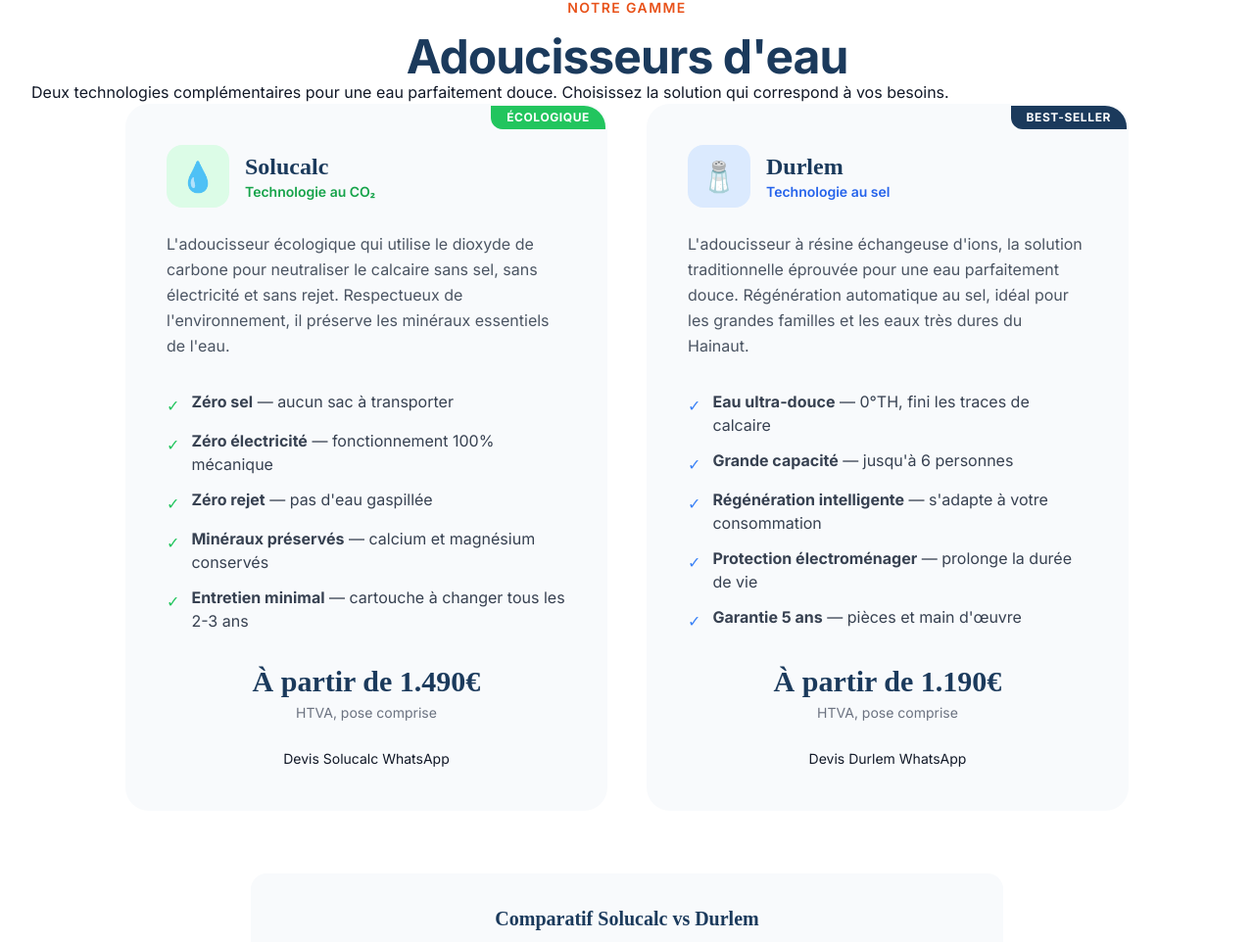
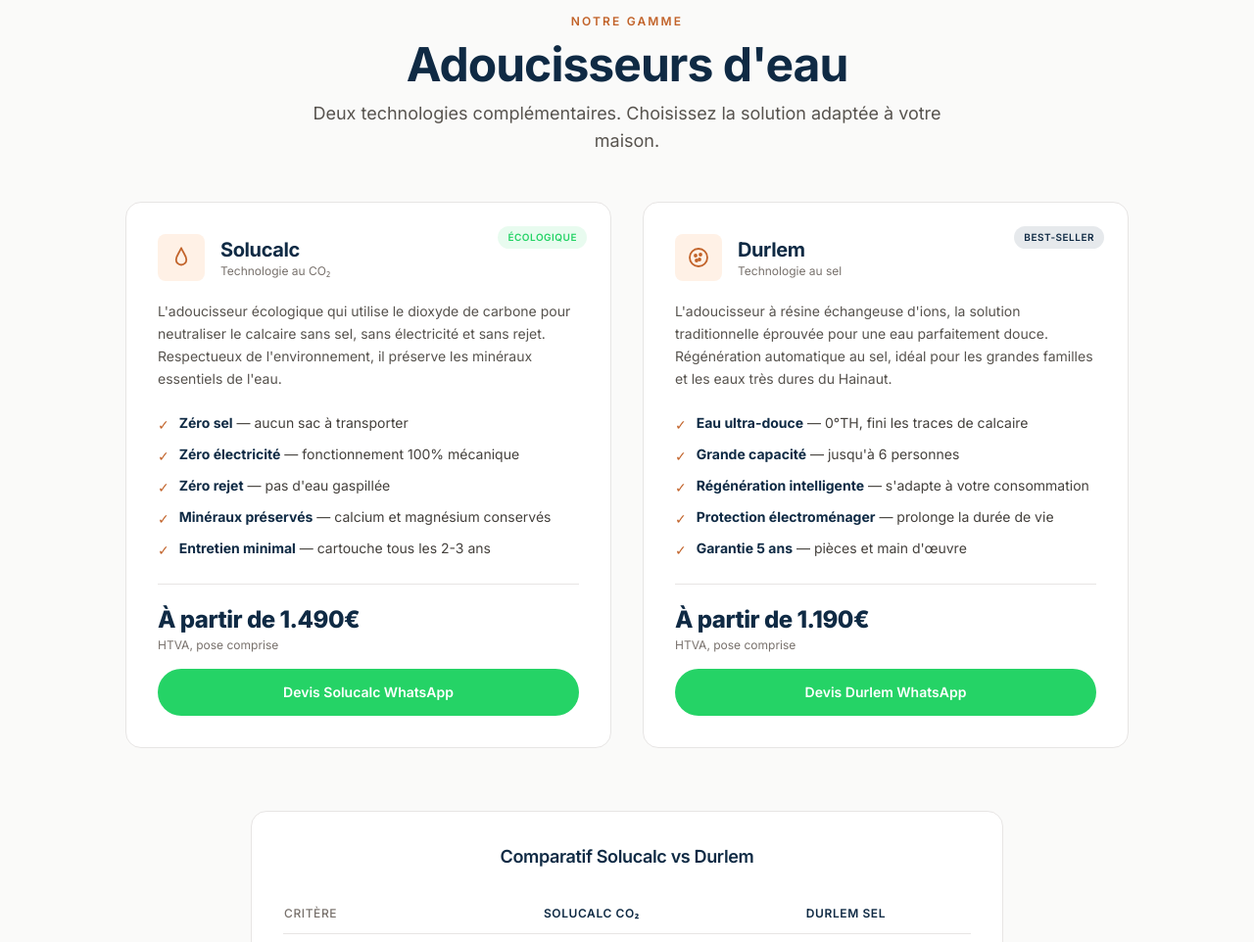
Before and after one commit to IA-optimist/chauffage-moi-v2, an Astro site: page / in a window 1280 px wide. Shown: the part 1690-2652 px from the top of the page at 98% size. Built offline with nearby package versions, Linux system fonts and the light colour scheme; Astro itself is replaced by a stand-in of ours.

Commit message:
feat(design): refonte gamme adoucisseurs et comparatif

```diff
--- a/src/pages/index.astro
+++ b/src/pages/index.astro
@@ -139,115 +139,99 @@
   </section>
 
   <!-- Gamme Adoucisseurs -->
-  <section id="gamme" class="py-24 bg-white">
-    <div class="max-w-7xl mx-auto px-4 sm:px-6 lg:px-8">
-      <span class="text-[#E8521A] font-semibold text-sm uppercase tracking-widest text-center block mb-4">Notre gamme</span>
-      <h2 class="section-title text-[#1B3A5C]">Adoucisseurs d'eau</h2>
-      <p class="section-subtitle">Deux technologies complémentaires pour une eau parfaitement douce. Choisissez la solution qui correspond à vos besoins.</p>
+  <section id="gamme" class="py-20 lg:py-28 bg-stone-50">
+    <div class="max-w-6xl mx-auto px-4 sm:px-6 lg:px-8">
+      <span class="section-eyebrow">Notre gamme</span>
+      <h2 class="section-title">Adoucisseurs d'eau</h2>
+      <p class="section-lead">Deux technologies complémentaires. Choisissez la solution adaptée à votre maison.</p>
 
-      <div class="grid md:grid-cols-2 gap-10 max-w-5xl mx-auto">
+      <div class="grid md:grid-cols-2 gap-6 lg:gap-8 max-w-5xl mx-auto">
         <!-- Solucalc -->
-        <div class="bg-[#F8FAFC] rounded-3xl p-8 lg:p-10 border-2 border-transparent hover:border-[#1B3A5C] transition-all duration-300 relative overflow-hidden group">
-          <div class="absolute top-0 right-0 bg-green-500 text-white px-4 py-1 rounded-bl-xl text-xs font-bold uppercase tracking-wider">Écologique</div>
-          <div class="flex items-center gap-4 mb-6">
-            <div class="w-16 h-16 bg-green-100 rounded-2xl flex items-center justify-center text-3xl">💧</div>
+        <div class="bg-white rounded-2xl p-8 border border-stone-200 hover:border-cuivre transition-colors relative">
+          <span class="absolute top-6 right-6 inline-flex items-center gap-1 bg-whatsapp/10 text-whatsapp text-[10px] font-semibold uppercase tracking-wider px-2.5 py-1 rounded-full">Écologique</span>
+          <div class="flex items-center gap-4 mb-5">
+            <div class="w-12 h-12 rounded-lg bg-cuivre-soft text-cuivre flex items-center justify-center">
+              <svg class="w-6 h-6" fill="none" stroke="currentColor" stroke-width="1.8" viewBox="0 0 24 24"><path stroke-linecap="round" stroke-linejoin="round" d="M12 2.25c-2.429 5.778-5.25 7.875-5.25 12a5.25 5.25 0 0010.5 0c0-4.125-2.821-6.222-5.25-12z"/></svg>
+            </div>
             <div>
-              <h3 class="text-2xl font-bold font-[family-name:Playfair_Display,serif] text-[#1B3A5C]">Solucalc</h3>
-              <p class="text-green-600 font-semibold text-sm">Technologie au CO₂</p>
+              <h3 class="text-xl font-bold text-marine tracking-tightish">Solucalc</h3>
+              <p class="text-stone-500 text-xs">Technologie au CO₂</p>
             </div>
           </div>
-          <p class="text-gray-600 mb-8 leading-relaxed">
+          <p class="text-stone-600 text-sm mb-6 leading-relaxed">
             L'adoucisseur écologique qui utilise le dioxyde de carbone pour neutraliser le calcaire sans sel, sans électricité et sans rejet. Respectueux de l'environnement, il préserve les minéraux essentiels de l'eau.
           </p>
-          <ul class="space-y-3 mb-8">
-            <li class="flex items-start gap-3 text-gray-700">
-              <span class="text-green-500 mt-1">✓</span> <span><strong>Zéro sel</strong> — aucun sac à transporter</span>
-            </li>
-            <li class="flex items-start gap-3 text-gray-700">
-              <span class="text-green-500 mt-1">✓</span> <span><strong>Zéro électricité</strong> — fonctionnement 100% mécanique</span>
-            </li>
-            <li class="flex items-start gap-3 text-gray-700">
-              <span class="text-green-500 mt-1">✓</span> <span><strong>Zéro rejet</strong> — pas d'eau gaspillée</span>
-            </li>
-            <li class="flex items-start gap-3 text-gray-700">
-              <span class="text-green-500 mt-1">✓</span> <span><strong>Minéraux préservés</strong> — calcium et magnésium conservés</span>
-            </li>
-            <li class="flex items-start gap-3 text-gray-700">
-              <span class="text-green-500 mt-1">✓</span> <span><strong>Entretien minimal</strong> — cartouche à changer tous les 2-3 ans</span>
-            </li>
+          <ul class="space-y-2.5 mb-6 text-sm">
+            <li class="flex items-start gap-2.5 text-stone-700"><span class="text-cuivre mt-0.5">✓</span> <span><strong class="text-marine">Zéro sel</strong> — aucun sac à transporter</span></li>
+            <li class="flex items-start gap-2.5 text-stone-700"><span class="text-cuivre mt-0.5">✓</span> <span><strong class="text-marine">Zéro électricité</strong> — fonctionnement 100% mécanique</span></li>
+            <li class="flex items-start gap-2.5 text-stone-700"><span class="text-cuivre mt-0.5">✓</span> <span><strong class="text-marine">Zéro rejet</strong> — pas d'eau gaspillée</span></li>
+            <li class="flex items-start gap-2.5 text-stone-700"><span class="text-cuivre mt-0.5">✓</span> <span><strong class="text-marine">Minéraux préservés</strong> — calcium et magnésium conservés</span></li>
+            <li class="flex items-start gap-2.5 text-stone-700"><span class="text-cuivre mt-0.5">✓</span> <span><strong class="text-marine">Entretien minimal</strong> — cartouche tous les 2-3 ans</span></li>
           </ul>
-          <div class="text-center">
-            <span class="text-3xl font-bold text-[#1B3A5C] font-[family-name:Playfair_Display,serif]">À partir de 1.490€</span>
-            <p class="text-gray-500 text-sm mt-1">HTVA, pose comprise</p>
-          </div>
-          <div class="mt-6 text-center">
-            <a href="https://wa.me/32491873419?text=Bonjour%2C%20je%20souhaite%20un%20devis%20pour%20l%27adoucisseur%20Solucalc" target="_blank" rel="noopener" class="btn-green text-sm px-6 py-3">
+          <div class="border-t border-stone-200 pt-5">
+            <div class="mb-4">
+              <span class="text-2xl font-extrabold text-marine tracking-tightish">À partir de 1.490€</span>
+              <p class="text-stone-500 text-xs mt-0.5">HTVA, pose comprise</p>
+            </div>
+            <a href="https://wa.me/32491873419?text=Bonjour%2C%20je%20souhaite%20un%20devis%20pour%20l%27adoucisseur%20Solucalc" target="_blank" rel="noopener" class="btn-whatsapp w-full text-sm">
               Devis Solucalc WhatsApp
             </a>
           </div>
         </div>
 
         <!-- Durlem -->
-        <div class="bg-[#F8FAFC] rounded-3xl p-8 lg:p-10 border-2 border-transparent hover:border-[#1B3A5C] transition-all duration-300 relative overflow-hidden group">
-          <div class="absolute top-0 right-0 bg-[#1B3A5C] text-white px-4 py-1 rounded-bl-xl text-xs font-bold uppercase tracking-wider">Best-seller</div>
-          <div class="flex items-center gap-4 mb-6">
-            <div class="w-16 h-16 bg-blue-100 rounded-2xl flex items-center justify-center text-3xl">🧂</div>
+        <div class="bg-white rounded-2xl p-8 border border-stone-200 hover:border-cuivre transition-colors relative">
+          <span class="absolute top-6 right-6 inline-flex items-center gap-1 bg-marine/10 text-marine text-[10px] font-semibold uppercase tracking-wider px-2.5 py-1 rounded-full">Best-seller</span>
+          <div class="flex items-center gap-4 mb-5">
+            <div class="w-12 h-12 rounded-lg bg-cuivre-soft text-cuivre flex items-center justify-center">
+              <svg class="w-6 h-6" fill="none" stroke="currentColor" stroke-width="1.8" viewBox="0 0 24 24"><circle cx="12" cy="12" r="9"/><circle cx="9" cy="10" r="1" fill="currentColor"/><circle cx="14" cy="9" r="1" fill="currentColor"/><circle cx="13" cy="14" r="1" fill="currentColor"/><circle cx="10" cy="15" r="1" fill="currentColor"/></svg>
+            </div>
             <div>
-              <h3 class="text-2xl font-bold font-[family-name:Playfair_Display,serif] text-[#1B3A5C]">Durlem</h3>
-              <p class="text-blue-600 font-semibold text-sm">Technologie au sel</p>
+              <h3 class="text-xl font-bold text-marine tracking-tightish">Durlem</h3>
+              <p class="text-stone-500 text-xs">Technologie au sel</p>
             </div>
           </div>
-          <p class="text-gray-600 mb-8 leading-relaxed">
+          <p class="text-stone-600 text-sm mb-6 leading-relaxed">
             L'adoucisseur à résine échangeuse d'ions, la solution traditionnelle éprouvée pour une eau parfaitement douce. Régénération automatique au sel, idéal pour les grandes familles et les eaux très dures du Hainaut.
           </p>
-          <ul class="space-y-3 mb-8">
-            <li class="flex items-start gap-3 text-gray-700">
-              <span class="text-blue-500 mt-1">✓</span> <span><strong>Eau ultra-douce</strong> — 0°TH, fini les traces de calcaire</span>
-            </li>
-            <li class="flex items-start gap-3 text-gray-700">
-              <span class="text-blue-500 mt-1">✓</span> <span><strong>Grande capacité</strong> — jusqu'à 6 personnes</span>
-            </li>
-            <li class="flex items-start gap-3 text-gray-700">
-              <span class="text-blue-500 mt-1">✓</span> <span><strong>Régénération intelligente</strong> — s'adapte à votre consommation</span>
-            </li>
-            <li class="flex items-start gap-3 text-gray-700">
-              <span class="text-blue-500 mt-1">✓</span> <span><strong>Protection électroménager</strong> — prolonge la durée de vie</span>
-            </li>
-            <li class="flex items-start gap-3 text-gray-700">
-              <span class="text-blue-500 mt-1">✓</span> <span><strong>Garantie 5 ans</strong> — pièces et main d'œuvre</span>
-            </li>
+          <ul class="space-y-2.5 mb-6 text-sm">
+            <li class="flex items-start gap-2.5 text-stone-700"><span class="text-cuivre mt-0.5">✓</span> <span><strong class="text-marine">Eau ultra-douce</strong> — 0°TH, fini les traces de calcaire</span></li>
+            <li class="flex items-start gap-2.5 text-stone-700"><span class="text-cuivre mt-0.5">✓</span> <span><strong class="text-marine">Grande capacité</strong> — jusqu'à 6 personnes</span></li>
+            <li class="flex items-start gap-2.5 text-stone-700"><span class="text-cuivre mt-0.5">✓</span> <span><strong class="text-marine">Régénération intelligente</strong> — s'adapte à votre consommation</span></li>
+            <li class="flex items-start gap-2.5 text-stone-700"><span class="text-cuivre mt-0.5">✓</span> <span><strong class="text-marine">Protection électroménager</strong> — prolonge la durée de vie</span></li>
+            <li class="flex items-start gap-2.5 text-stone-700"><span class="text-cuivre mt-0.5">✓</span> <span><strong class="text-marine">Garantie 5 ans</strong> — pièces et main d'œuvre</span></li>
           </ul>
-          <div class="text-center">
-            <span class="text-3xl font-bold text-[#1B3A5C] font-[family-name:Playfair_Display,serif]">À partir de 1.190€</span>
-            <p class="text-gray-500 text-sm mt-1">HTVA, pose comprise</p>
-          </div>
-          <div class="mt-6 text-center">
-            <a href="https://wa.me/32491873419?text=Bonjour%2C%20je%20souhaite%20un%20devis%20pour%20l%27adoucisseur%20Durlem" target="_blank" rel="noopener" class="btn-green text-sm px-6 py-3">
+          <div class="border-t border-stone-200 pt-5">
+            <div class="mb-4">
+              <span class="text-2xl font-extrabold text-marine tracking-tightish">À partir de 1.190€</span>
+              <p class="text-stone-500 text-xs mt-0.5">HTVA, pose comprise</p>
+            </div>
+            <a href="https://wa.me/32491873419?text=Bonjour%2C%20je%20souhaite%20un%20devis%20pour%20l%27adoucisseur%20Durlem" target="_blank" rel="noopener" class="btn-whatsapp w-full text-sm">
               Devis Durlem WhatsApp
             </a>
           </div>
         </div>
       </div>
 
-      <!-- Comparison table -->
-      <div class="mt-16 max-w-3xl mx-auto bg-[#F8FAFC] rounded-2xl p-8">
-        <h3 class="text-xl font-bold font-[family-name:Playfair_Display,serif] text-center text-[#1B3A5C] mb-8">Comparatif Solucalc vs Durlem</h3>
+      <!-- Comparatif -->
+      <div class="mt-16 max-w-3xl mx-auto bg-white rounded-2xl border border-stone-200 p-6 lg:p-8">
+        <h3 class="text-lg font-semibold text-center text-marine mb-6 tracking-tightish">Comparatif Solucalc vs Durlem</h3>
         <div class="overflow-x-auto">
-          <table class="w-full text-left">
+          <table class="w-full text-left text-sm">
             <thead>
-              <tr class="border-b border-gray-200">
-                <th class="py-3 pr-4 text-gray-500 font-medium">Critère</th>
-                <th class="py-3 px-4 text-center text-green-700 font-bold">Solucalc CO₂</th>
-                <th class="py-3 pl-4 text-center text-blue-700 font-bold">Durlem Sel</th>
+              <tr class="border-b border-stone-200">
+                <th class="py-3 pr-4 text-stone-500 text-xs uppercase tracking-wider font-medium">Critère</th>
+                <th class="py-3 px-4 text-center text-marine text-xs uppercase tracking-wider font-semibold">Solucalc CO₂</th>
+                <th class="py-3 pl-4 text-center text-marine text-xs uppercase tracking-wider font-semibold">Durlem Sel</th>
               </tr>
             </thead>
-            <tbody class="text-gray-700">
-              <tr class="border-b border-gray-100"><td class="py-3 pr-4">Technologie</td><td class="py-3 px-4 text-center">CO₂ sous pression</td><td class="py-3 pl-4 text-center">Résine échangeuse d'ions</td></tr>
-              <tr class="border-b border-gray-100"><td class="py-3 pr-4">Consommation sel</td><td class="py-3 px-4 text-center font-bold text-green-600">Aucune</td><td class="py-3 pl-4 text-center">~2 sacs/mois</td></tr>
-              <tr class="border-b border-gray-100"><td class="py-3 pr-4">Électricité</td><td class="py-3 px-4 text-center font-bold text-green-600">Aucune</td><td class="py-3 pl-4 text-center">Faible (transfo)</td></tr>
-              <tr class="border-b border-gray-100"><td class="py-3 pr-4">Rejet eau</td><td class="py-3 px-4 text-center font-bold text-green-600">Aucun</td><td class="py-3 pl-4 text-center">~30L/régénération</td></tr>
-              <tr class="border-b border-gray-100"><td class="py-3 pr-4">Entretien</td><td class="py-3 px-4 text-center">Cartouche / 2-3 ans</td><td class="py-3 pl-4 text-center">Sel + contrôle annuel</td></tr>
-              <tr class="border-b border-gray-100"><td class="py-3 pr-4">Dureté obtenue</td><td class="py-3 px-4 text-center">~8-12°TH</td><td class="py-3 pl-4 text-center font-bold">0°TH</td></tr>
+            <tbody class="text-stone-700">
+              <tr class="border-b border-stone-100"><td class="py-3 pr-4">Technologie</td><td class="py-3 px-4 text-center">CO₂ sous pression</td><td class="py-3 pl-4 text-center">Résine échangeuse d'ions</td></tr>
+              <tr class="border-b border-stone-100"><td class="py-3 pr-4">Consommation sel</td><td class="py-3 px-4 text-center font-semibold text-marine">Aucune</td><td class="py-3 pl-4 text-center">~2 sacs/mois</td></tr>
+              <tr class="border-b border-stone-100"><td class="py-3 pr-4">Électricité</td><td class="py-3 px-4 text-center font-semibold text-marine">Aucune</td><td class="py-3 pl-4 text-center">Faible (transfo)</td></tr>
+              <tr class="border-b border-stone-100"><td class="py-3 pr-4">Rejet eau</td><td class="py-3 px-4 text-center font-semibold text-marine">Aucun</td><td class="py-3 pl-4 text-center">~30L/régénération</td></tr>
+              <tr class="border-b border-stone-100"><td class="py-3 pr-4">Entretien</td><td class="py-3 px-4 text-center">Cartouche / 2-3 ans</td><td class="py-3 pl-4 text-center">Sel + contrôle annuel</td></tr>
+              <tr class="border-b border-stone-100"><td class="py-3 pr-4">Dureté obtenue</td><td class="py-3 px-4 text-center">~8-12°TH</td><td class="py-3 pl-4 text-center font-semibold text-marine">0°TH</td></tr>
               <tr><td class="py-3 pr-4">Idéal pour</td><td class="py-3 px-4 text-center">Écologie, santé</td><td class="py-3 pl-4 text-center">Confort maximal</td></tr>
             </tbody>
           </table>
```
